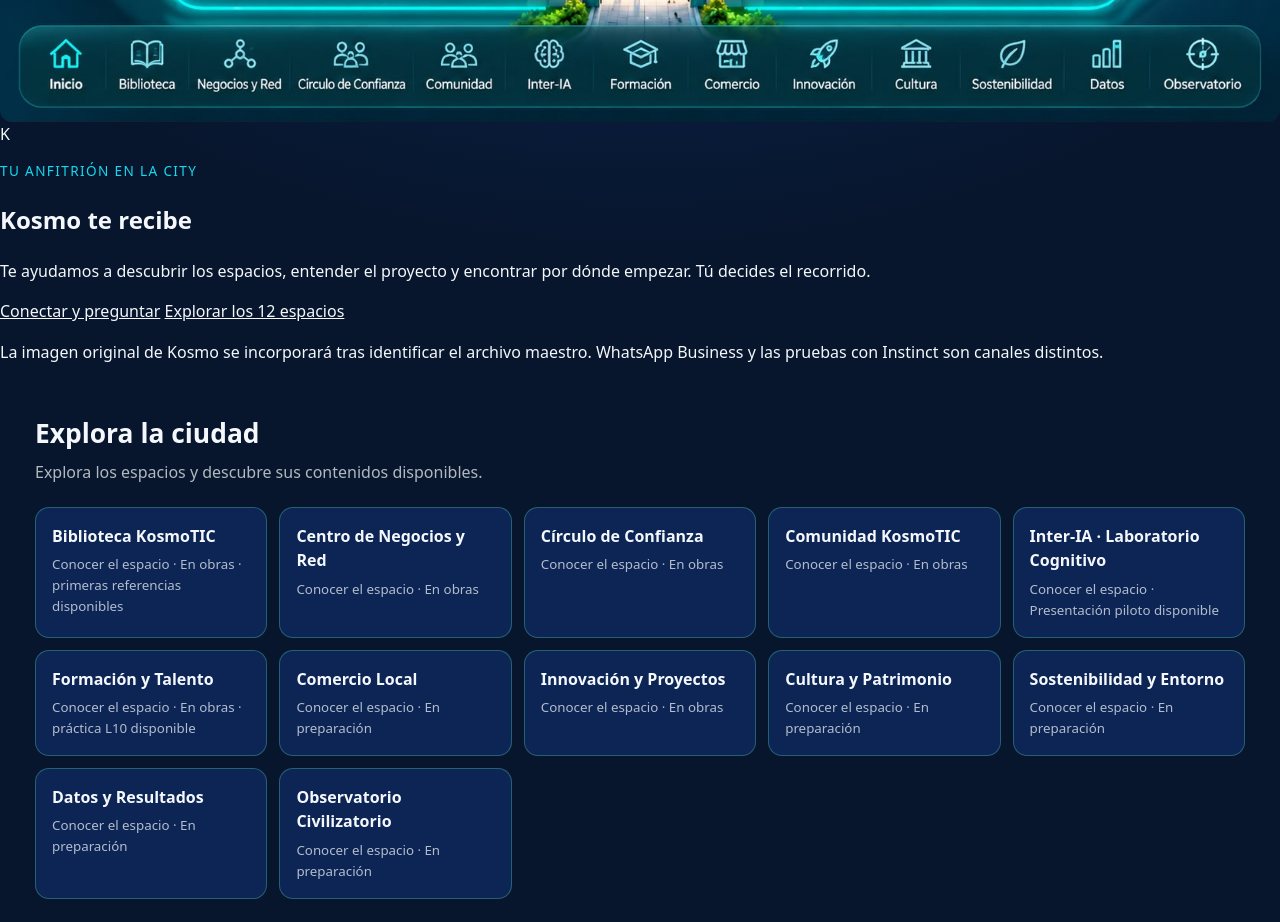
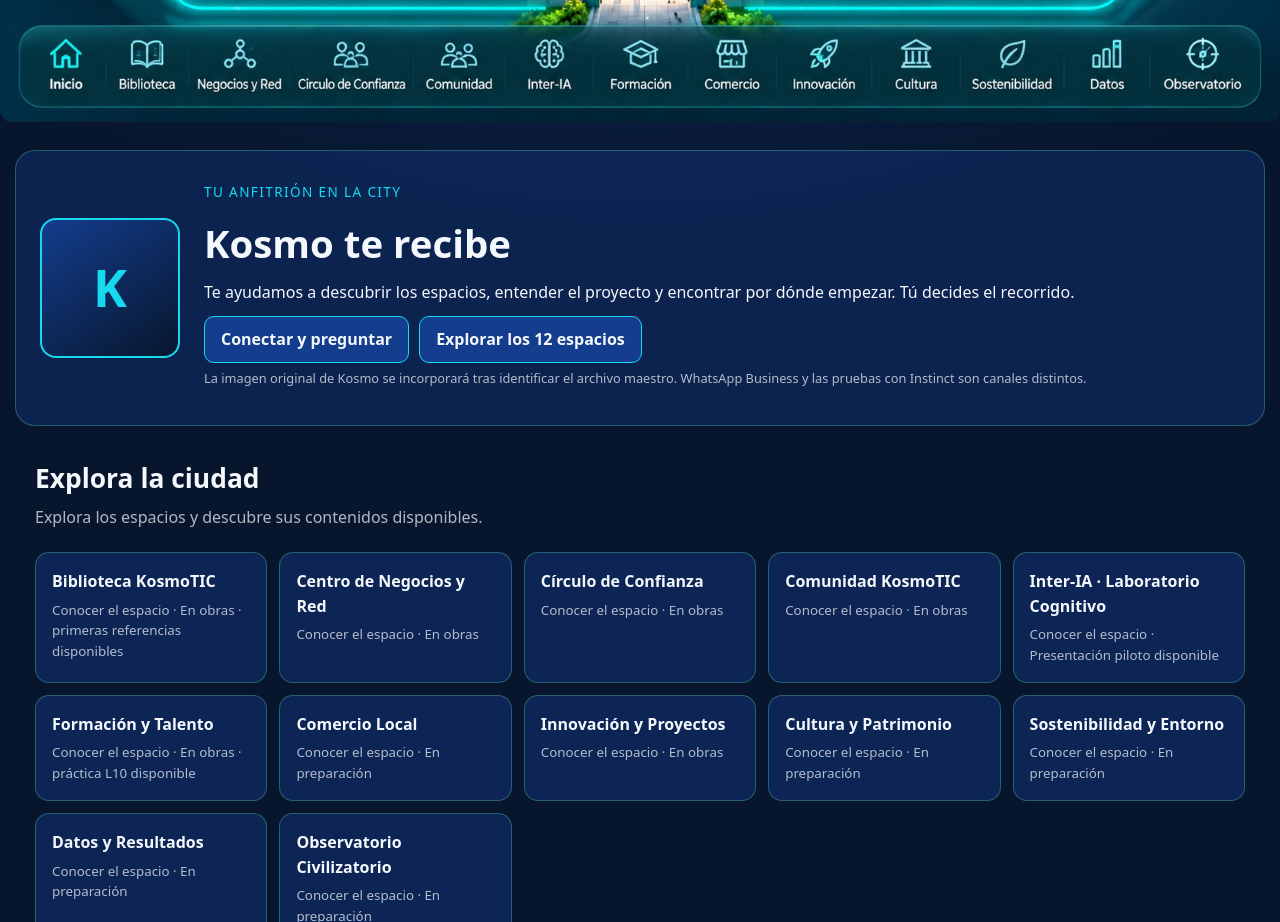
Before and after one commit to antonioalarcon/kosmotic-inter-ia-capacidades, a plain HTML site: page city/index.html in a window 1280 px wide. Shown: the part 840-1762 px from the top of the page. Drawn offline with Linux system fonts and the light colour scheme.

Commit message:
style(city): tarjeta accesible de bienvenida

```diff
--- a/city/styles.css
+++ b/city/styles.css
@@ -50,3 +50,15 @@ footer{display:flex;flex-direction:column;gap:6px;border-top:1px solid var(--lin
 @media(max-width:850px){.top{align-items:flex-start}.motto{max-width:45%}.spaces{padding-top:18px}}
 @media(max-width:480px){.top{padding:14px 14px 8px;flex-wrap:wrap;row-gap:6px}.top .motto{max-width:100%;text-align:left}.top .motto strong{margin-left:0}.brand{font-size:1.45rem}.motto{font-size:.72rem}.intro{padding:8px 15px}.space-grid{grid-template-columns:1fr 1fr;gap:9px}.space-link{padding:12px;min-height:100px;font-size:.85rem}.detail{margin:0 12px 35px;padding:20px 16px}}
 @media(prefers-reduced-motion:reduce){html{scroll-behavior:auto}*,*::before,*::after{animation:none!important;transition:none!important}}
+
+/* KOS-CITY-REF-20261121: anfitrión Kosmo, sin alterar el mapa aprobado */
+.kosmo-welcome{max-width:1250px;margin:28px auto 0;padding:24px;display:grid;grid-template-columns:minmax(95px,140px) 1fr;align-items:center;gap:24px;border:1px solid var(--line);border-radius:20px;background:rgba(20,61,141,.35)}
+.kosmo-avatar{width:100%;aspect-ratio:1;border-radius:16px;border:2px solid var(--cyan);background:linear-gradient(145deg,#143D8D,#07162D);display:grid;place-items:center}
+.kosmo-avatar span{font-size:3.2rem;font-weight:800;color:var(--cyan)}
+.kosmo-copy h2{margin:0;font-size:clamp(1.6rem,3vw,2.4rem)}
+.kosmo-copy p{margin:6px 0 12px}
+.welcome-actions{display:flex;gap:10px;flex-wrap:wrap}
+.welcome-actions a{display:inline-block;min-height:44px;padding:10px 16px;background:#143D8D;border:1px solid var(--cyan);border-radius:10px;color:var(--light);font-weight:700;text-decoration:none}
+.welcome-actions a:hover{background:#2050a2}
+.kosmo-disclosure{font-size:.8rem;color:var(--muted)}
+@media(max-width:650px){.kosmo-welcome{margin:16px 12px 0;padding:16px;grid-template-columns:82px 1fr;gap:12px}.welcome-actions a{width:100%;text-align:center}.kosmo-copy h2{font-size:1.45rem}}
```
